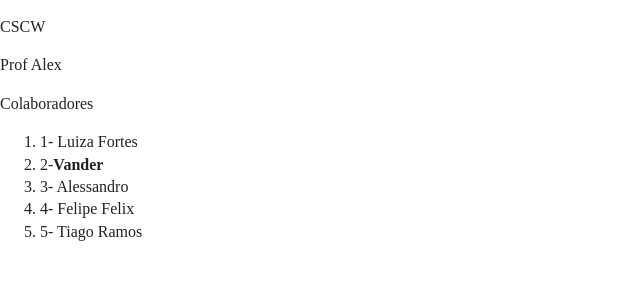
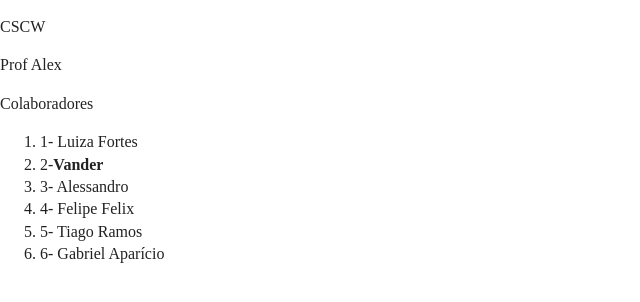
Before and after one commit to salgado/cscw.2019.2.pullrequest.alex, a plain HTML site: page index.html in a window 1280 px wide. Shown: the whole page, without its empty margins (0-640 px from the left). Drawn offline with nearby package versions, Linux system fonts and the light colour scheme.

Commit message:
primeiro commit de inclusão

```diff
--- a/index.html
+++ b/index.html
@@ -33,6 +33,7 @@
   <li>3- Alessandro</li>
   <li>4- Felipe Felix</li>
   <li>5- Tiago Ramos</li>
+  <li> 6- Gabriel Aparício </li>
   </ol>
 
   <script src="js/vendor/modernizr-3.7.1.min.js"></script>
```
